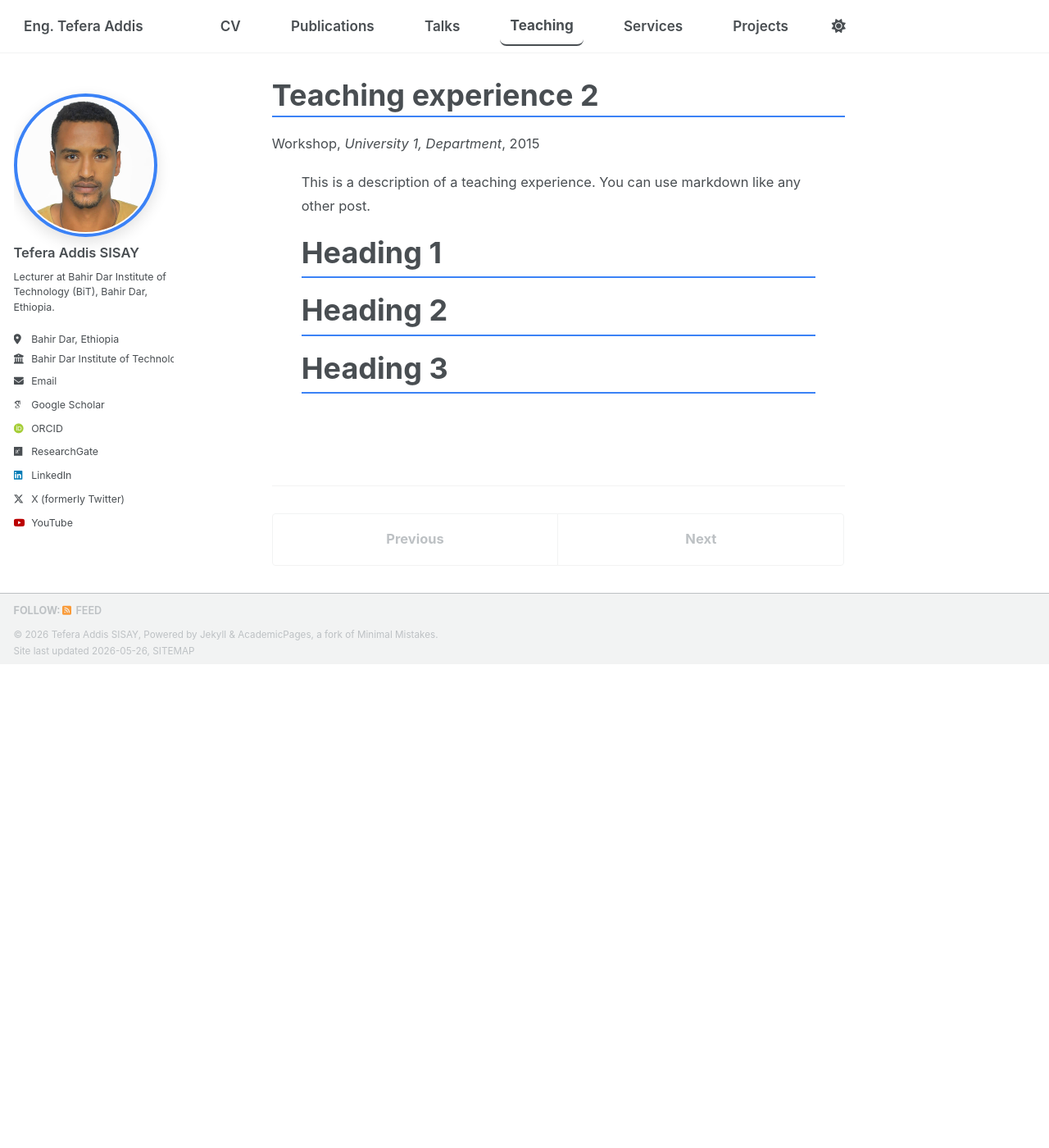
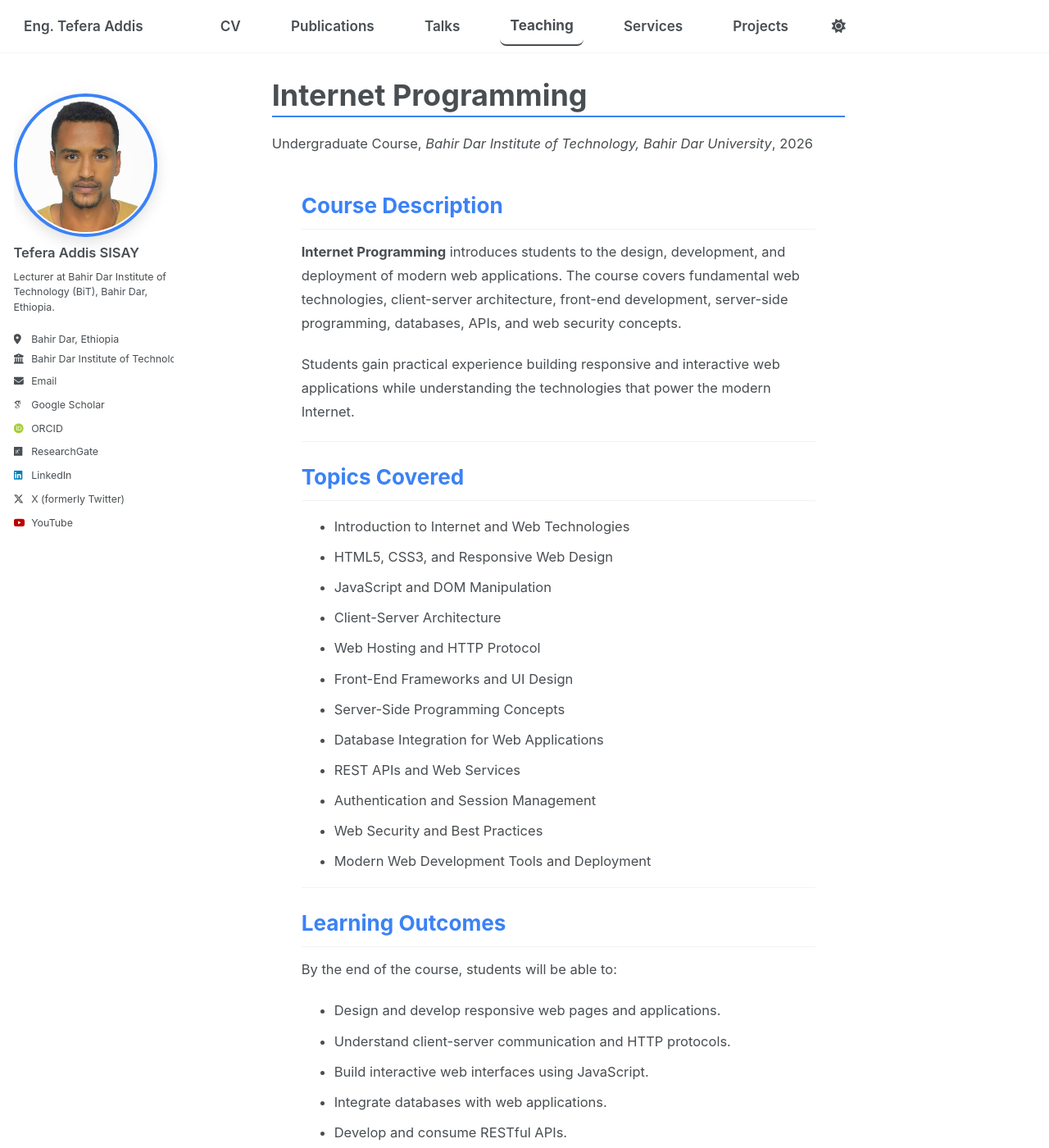
Before and after one commit to tefera-addis-sisay/tefera-addis-sisay.github.io, a Jekyll site: the page built from _teaching/2015-spring-teaching-2.md, in a window 1280 px wide and 1400 px high. Shown: the whole window at 82% size. Built offline with Jekyll 4.4.1, drawn with Linux system fonts in a browser that asks for light colours; some web fonts are replaced; a script bundle is joined from its source files by our own code; library files that are not in the unit come from our copies; some of the changed text lies outside the part shown.

Commit message:
Update 2015-spring-teaching-2.md

```diff
--- a/_teaching/2015-spring-teaching-2.md
+++ b/_teaching/2015-spring-teaching-2.md
@@ -1,20 +1,102 @@
 ---
-title: "Teaching experience 2"
+title: "Internet Programming"
 collection: teaching
-type: "Workshop"
-permalink: /teaching/2015-spring-teaching-1
-venue: "University 1, Department"
-date: 2015-01-01
-location: "City, Country"
+type: "Undergraduate Course"
+permalink: /teaching/internet-programming/
+venue: "Bahir Dar Institute of Technology, Bahir Dar University"
+date: 2026-01-01
+location: "Bahir Dar, Ethiopia"
+excerpt: "Design and development of modern web applications using front-end and back-end web technologies, networking concepts, databases, and interactive web systems."
 ---
 
-This is a description of a teaching experience. You can use markdown like any other post.
+## Course Description
 
-Heading 1
-======
+**Internet Programming** introduces students to the design, development, and deployment of modern web applications. The course covers fundamental web technologies, client-server architecture, front-end development, server-side programming, databases, APIs, and web security concepts.
 
-Heading 2
-======
+Students gain practical experience building responsive and interactive web applications while understanding the technologies that power the modern Internet.
 
-Heading 3
-======
+---
+
+## Topics Covered
+
+- Introduction to Internet and Web Technologies
+- HTML5, CSS3, and Responsive Web Design
+- JavaScript and DOM Manipulation
+- Client-Server Architecture
+- Web Hosting and HTTP Protocol
+- Front-End Frameworks and UI Design
+- Server-Side Programming Concepts
+- Database Integration for Web Applications
+- REST APIs and Web Services
+- Authentication and Session Management
+- Web Security and Best Practices
+- Modern Web Development Tools and Deployment
+
+---
+
+## Learning Outcomes
+
+By the end of the course, students will be able to:
+
+- Design and develop responsive web pages and applications.
+- Understand client-server communication and HTTP protocols.
+- Build interactive web interfaces using JavaScript.
+- Integrate databases with web applications.
+- Develop and consume RESTful APIs.
+- Apply security principles in web development.
+- Deploy and maintain basic web applications.
+
+---
+
+## Teaching Methodology
+
+The course combines:
+
+- Interactive lectures
+- Live coding sessions
+- Hands-on laboratory exercises
+- Mini web development projects
+- Group discussions and presentations
+- Practical assignments and demonstrations
+
+Students are encouraged to develop real-world web applications and explore modern Internet technologies through project-based learning.
+
+---
+
+## Assessment
+
+| Component | Weight |
+|---|---|
+| Assignments & Lab Exercises | 20% |
+| Quiz & Continuous Assessment | 15% |
+| Mini Project | 15% |
+| Mid Exam | 20% |
+| Final Exam | 30% |
+
+---
+
+## Technologies and Tools
+
+- HTML5 & CSS3
+- JavaScript
+- Bootstrap / Responsive Design
+- PHP / Node.js Concepts
+- MySQL / Database Systems
+- Git and GitHub
+- REST APIs and JSON
+
+---
+
+## Recommended References
+
+- Web Programming and Internet Technologies Textbooks
+- Mozilla Developer Network (MDN)
+- W3Schools Documentation
+- JavaScript and Web Development Guides
+- Modern Front-End Development Resources
+
+---
+
+## Instructor
+
+Course taught at **Bahir Dar Institute of Technology, Bahir Dar University**, focusing on practical web development, Internet technologies, interactive systems, and modern software engineering practices.
```
